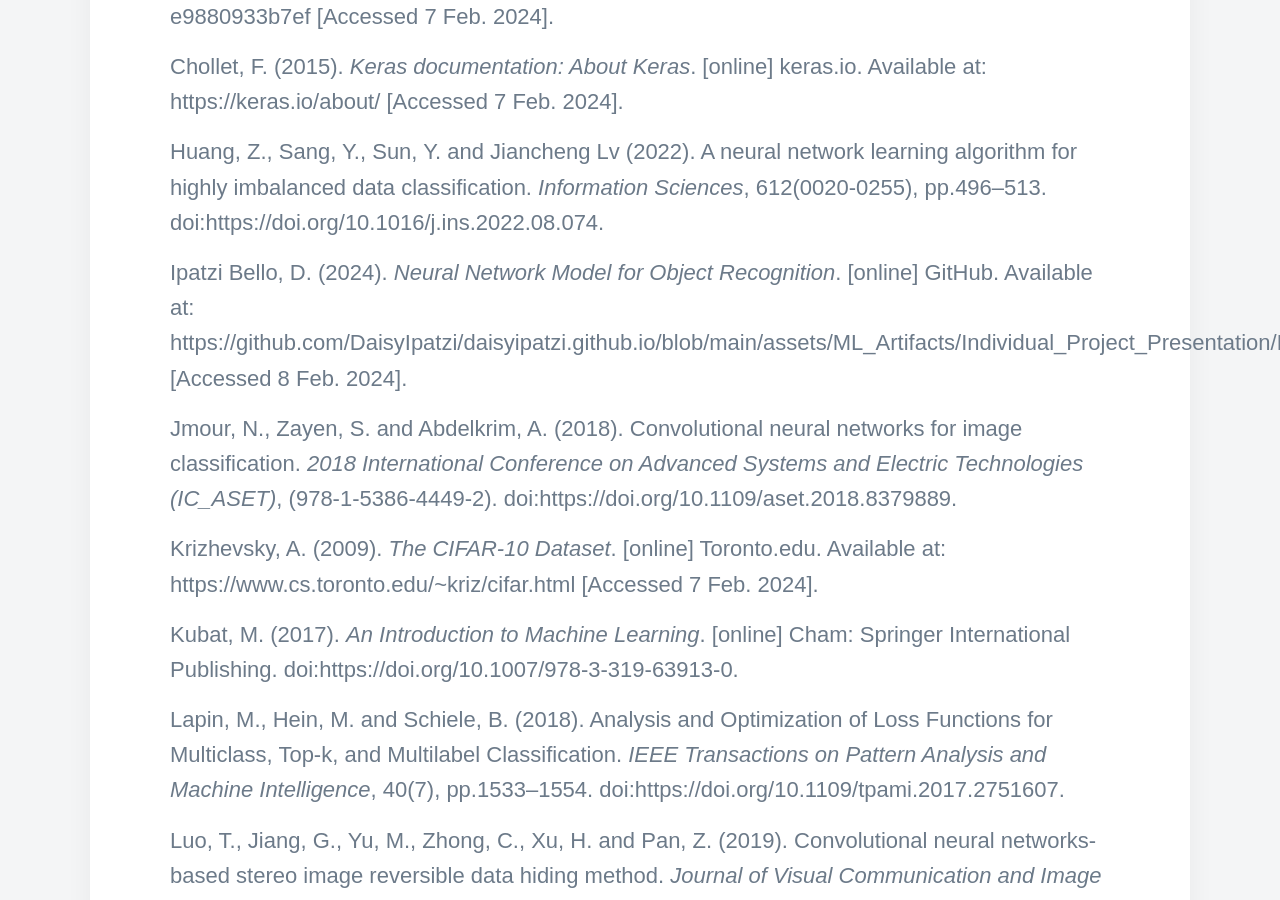
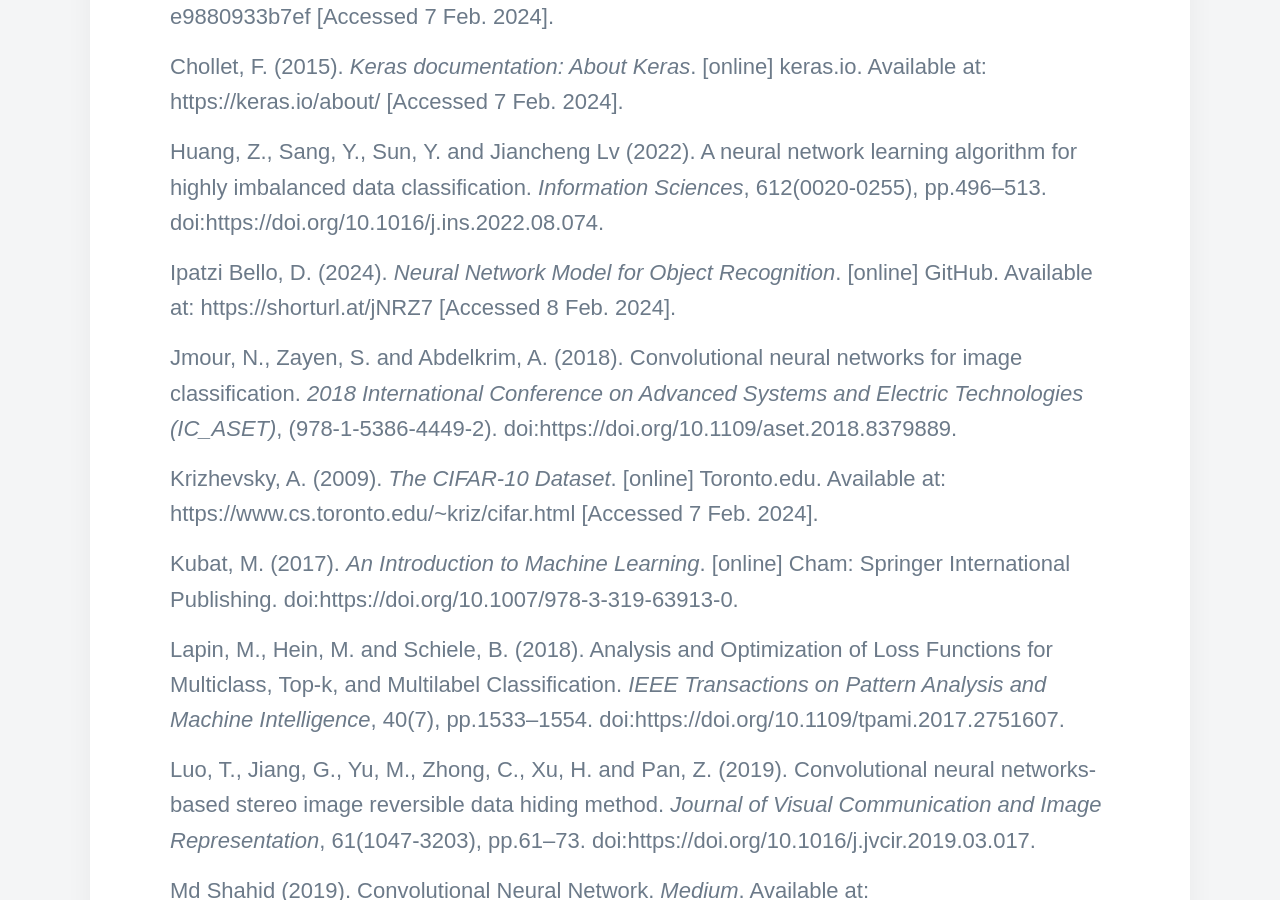
Before and after one commit to DaisyIpatzi/daisyipatzi.github.io, a Jekyll site: the page built from _projects/2024-02-08-Object_Recognition_CIFAR-10.md, in a window 1280 px wide and 900 px high, scrolled down 15198 px. Built offline with Jekyll 4.4.1, drawn with Linux system fonts in a browser that asks for light colours; nearby versions of some CDN libraries; some web fonts are replaced; some of the changed lines change nothing that is shown.

Commit message:
Update 2024-02-08-Object_Recognition_CIFAR-10.md

```diff
--- a/_projects/2024-02-08-Object_Recognition_CIFAR-10.md
+++ b/_projects/2024-02-08-Object_Recognition_CIFAR-10.md
@@ -169,7 +169,7 @@
 
 Huang, Z., Sang, Y., Sun, Y. and Jiancheng Lv (2022). A neural network learning algorithm for highly imbalanced data classification. _Information Sciences_, 612(0020-0255), pp.496–513. doi:https://doi.org/10.1016/j.ins.2022.08.074.
 
-Ipatzi Bello, D. (2024). _Neural Network Model for Object Recognition_. [online] GitHub. Available at: https://github.com/DaisyIpatzi/daisyipatzi.github.io/blob/main/assets/ML_Artifacts/Individual_Project_Presentation/NNM_For_Object_Recognition.ipynb [Accessed 8 Feb. 2024].
+Ipatzi Bello, D. (2024). _Neural Network Model for Object Recognition_. [online] GitHub. Available at: https://shorturl.at/jNRZ7 [Accessed 8 Feb. 2024].
 
 Jmour, N., Zayen, S. and Abdelkrim, A. (2018). Convolutional neural networks for image classification. _2018 International Conference on Advanced Systems and Electric Technologies (IC_ASET)_, (978-1-5386-4449-2). doi:https://doi.org/10.1109/aset.2018.8379889.
 
```
